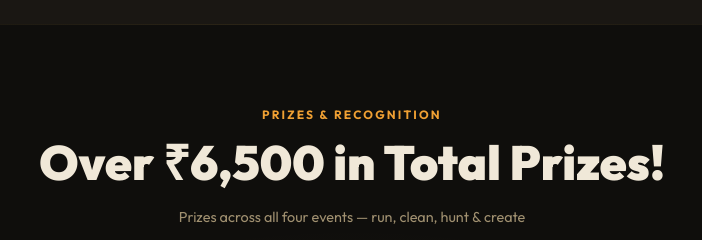
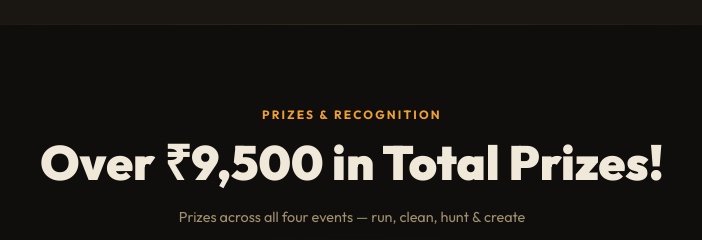
Before and after one commit to Pratham-U-dev/teammettinahole, a plain HTML site: page index.html in a window 1280 px wide. Shown: the part 3300-3540 px from the top of the page, 288-990 px from the left. Drawn offline with Linux system fonts and the light colour scheme; a web font is replaced by a local one.

Commit message:
Update total prizes amount to ₹9,500

```diff
--- a/index.html
+++ b/index.html
@@ -433,7 +433,7 @@
     <div class="container">
       <div class="reveal" style="text-align:center;">
         <p class="section-label">Prizes &amp; Recognition</p>
-        <h2 class="section-title" id="prizes-title">Over ₹6,500 in Total Prizes!</h2>
+        <h2 class="section-title" id="prizes-title">Over ₹9,500 in Total Prizes!</h2>
         <p class="prizes-tagline">Prizes across all four events — run, clean, hunt &amp; create</p>
       </div>
 
```
